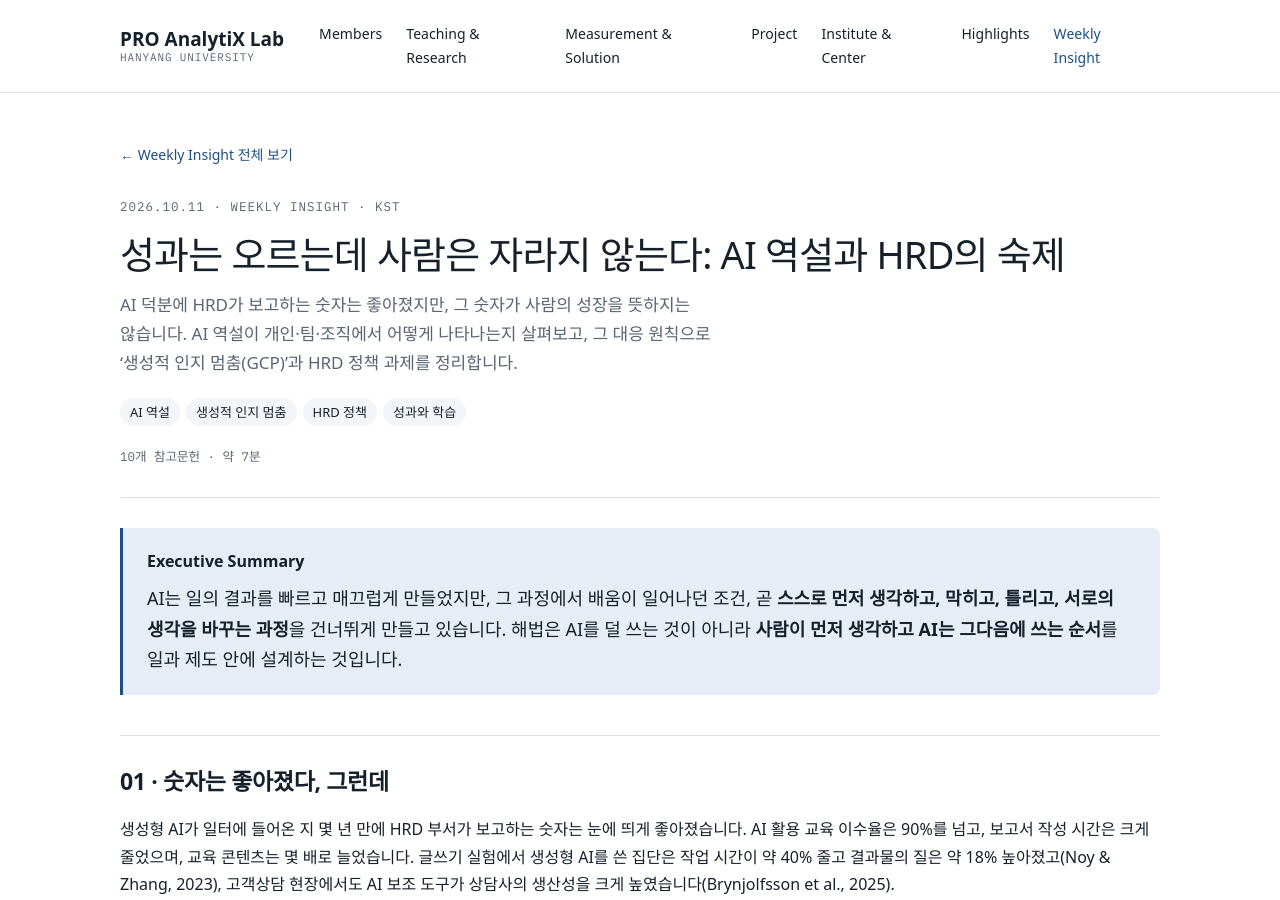
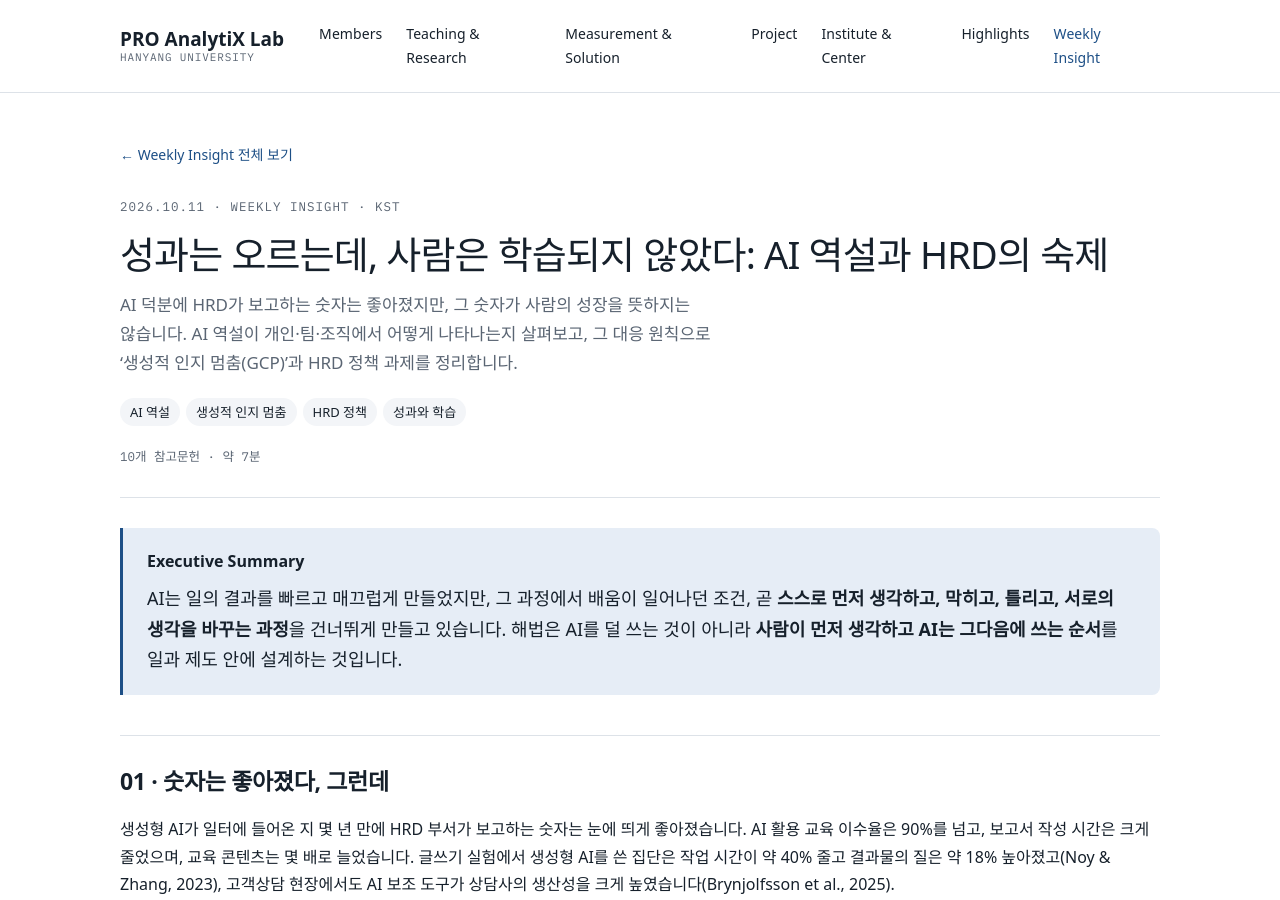
Before and after one commit to drsprolab/drsprolab.github.io, a Jekyll site: the page built from _insights/2026-10-11-ai-paradox-hrd.md, in a window 1280 px wide and 900 px high. Built offline with Jekyll 4.4.1, drawn with Linux system fonts in a browser that asks for light colours; some web fonts are replaced.

Commit message:
Weekly Insight 제목: 성과는 오르는데, 사람은 학습되지 않았다
Co-Authored-By: Claude Opus 5.5 <noreply@anthropic.com>

```diff
--- a/_insights/2026-10-11-ai-paradox-hrd.md
+++ b/_insights/2026-10-11-ai-paradox-hrd.md
@@ -1,6 +1,6 @@
 ---
 layout: insight
-title: "성과는 오르는데 사람은 자라지 않는다: AI 역설과 HRD의 숙제"
+title: "성과는 오르는데, 사람은 학습되지 않았다: AI 역설과 HRD의 숙제"
 date: 2026-10-11 09:00:00 +0900
 summary: "AI 덕분에 HRD가 보고하는 숫자는 좋아졌지만, 그 숫자가 사람의 성장을 뜻하지는 않습니다. AI 역설이 개인·팀·조직에서 어떻게 나타나는지 살펴보고, 그 대응 원칙으로 ‘생성적 인지 멈춤(GCP)’과 HRD 정책 과제를 정리합니다."
 description: "Weekly Insight. 송지훈의 정책 원고 ‘AI 역설에 빠진 HRD의 위기’를 압축 정리했습니다. 성과와 학습의 구분, 현장의 열 가지 AI 역설, 생성적 인지 멈춤(GCP), 기업과 정부·공공 HRD의 과제를 다룹니다."
```
